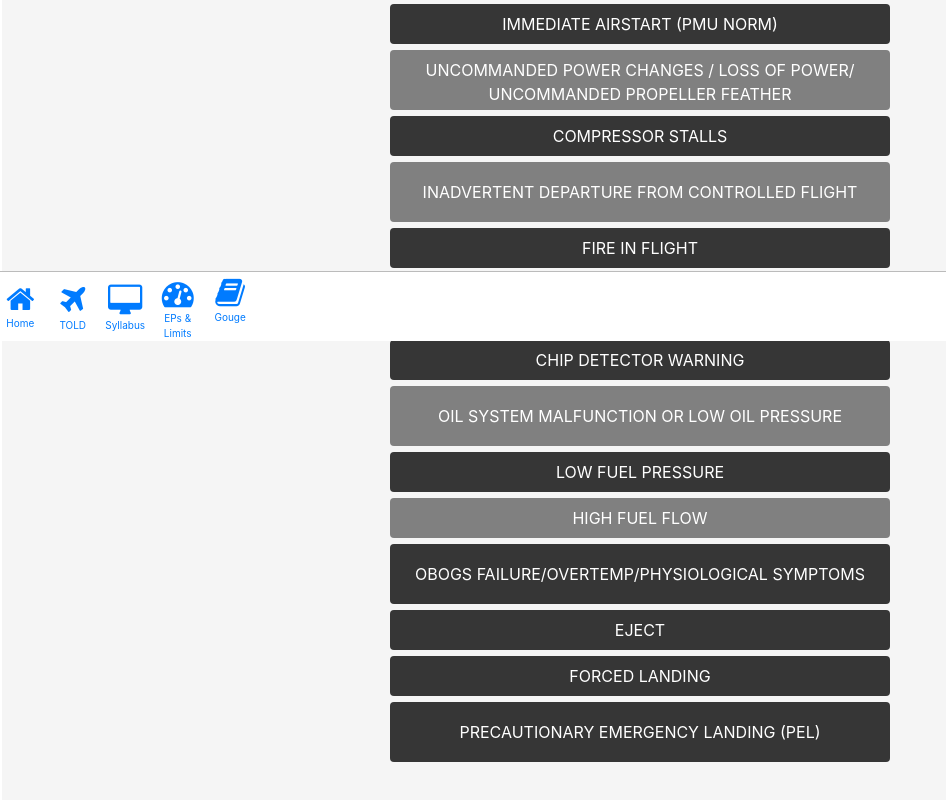
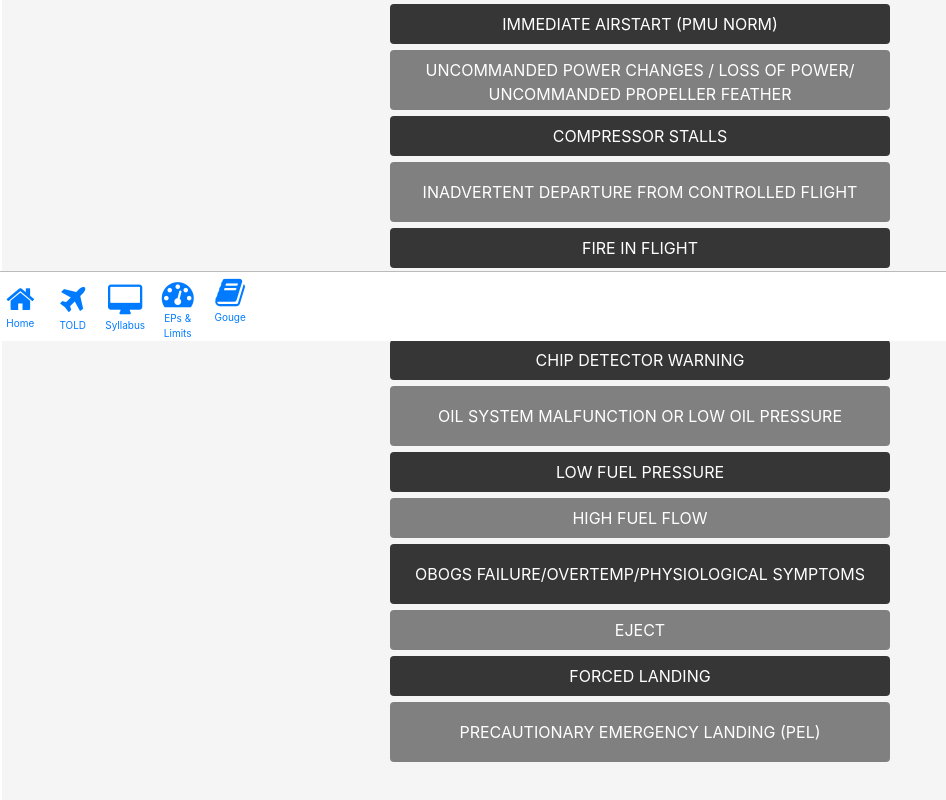
Before and after one commit to mshaff12/T6Briefer, a React app: page /#/EPPage in a window 1280 px wide. Shown: the part 459-1259 px from the top of the page, without its empty margins (0-946 px from the left). Built offline with nearby package versions, Linux system fonts and the light colour scheme.

Commit message:
changed 2 of the buttons to gray background

```diff
--- a/client/components/EPPage.js
+++ b/client/components/EPPage.js
@@ -685,9 +685,9 @@ handleCloseModal(e) {
       <button data-id='ep15' onClick={this.handleClickEP} className="button2 button is-dark">LOW FUEL PRESSURE</button>
       <button data-id='ep16' onClick={this.handleClickEP} id='gray' className="button3 button is-dark">HIGH FUEL FLOW</button>
       <button data-id='ep17' onClick={this.handleClickEP} className="epSmallFont button2 button is-dark">OBOGS FAILURE/OVERTEMP/PHYSIOLOGICAL SYMPTOMS</button>
-      <button data-id='ep18' onClick={this.handleClickEP} className="button2 button is-dark">EJECT</button>
+      <button data-id='ep18' onClick={this.handleClickEP} id='gray' className="button2 button is-dark">EJECT</button>
       <button data-id='ep19' onClick={this.handleClickEP} className="button2 button is-dark">FORCED LANDING</button>
-      <button data-id='ep20' onClick={this.handleClickEP} className="epSmallFont button2 button is-dark">PRECAUTIONARY EMERGENCY LANDING (PEL)</button>
+      <button data-id='ep20' onClick={this.handleClickEP} id='gray' className="epSmallFont button2 button is-dark">PRECAUTIONARY EMERGENCY LANDING (PEL)</button>
 
 
 
```
